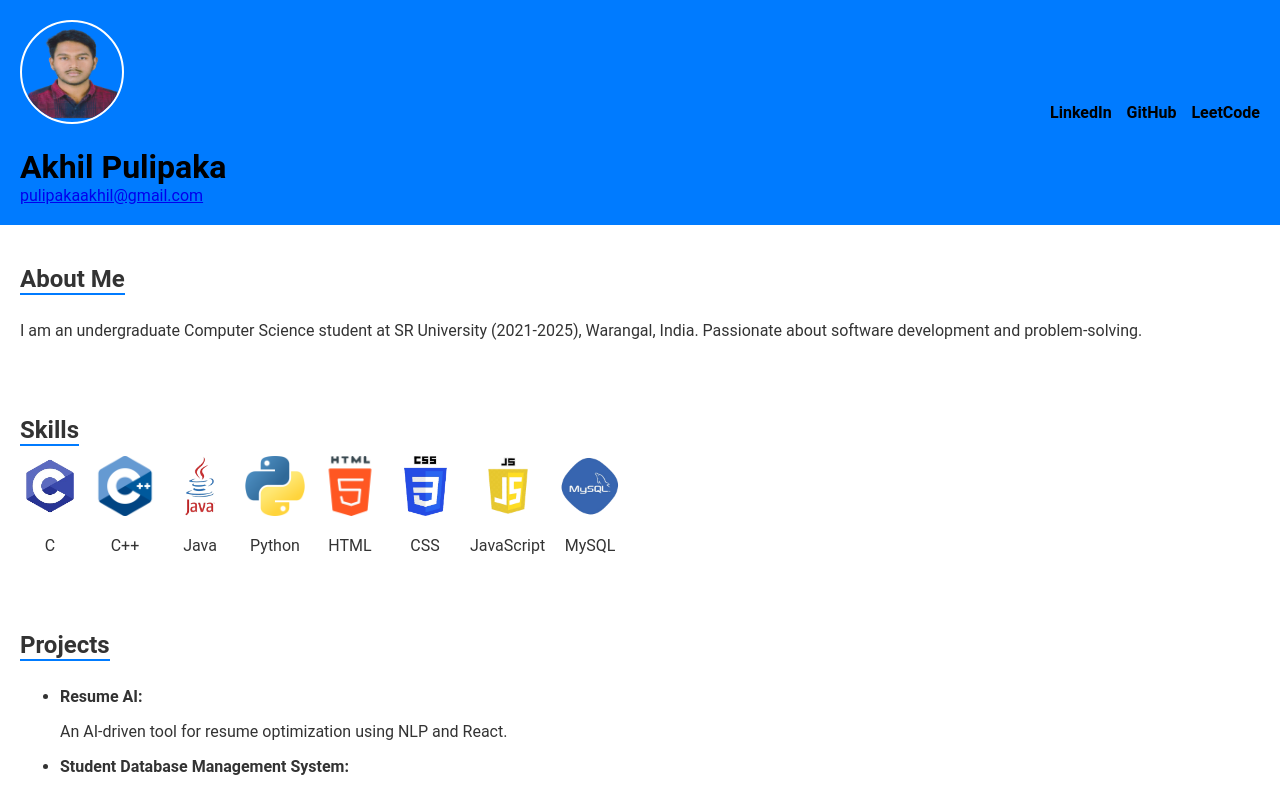
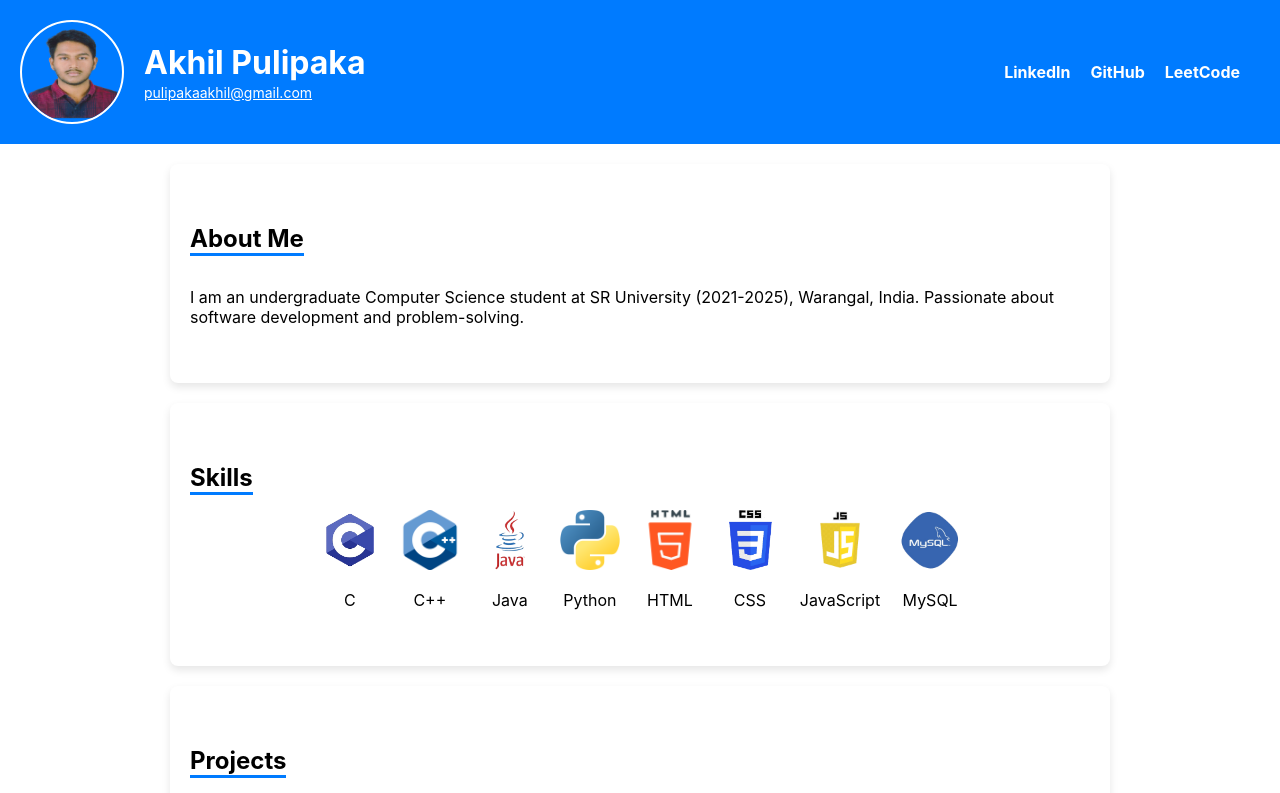
Before and after one commit to Akhil-Ferry/akhil_portfolio, a React (Create React App) app: page / in a window 1280 px wide. Shown: the top 793 px of the page. Built offline with nearby package versions, Linux system fonts and the light colour scheme.

Commit message:
Update App.css

```diff
--- a/src/App.css
+++ b/src/App.css
@@ -1,7 +1,8 @@
+
 /* Professional-themed styling */
-body {
+.body {
   font-family: "Roboto", sans-serif;
-  background-color: #ffffff;
+  background-color: #f5f5f5;
   color: #333;
   margin: 0;
   padding: 0;
@@ -12,26 +13,43 @@ body {
   height: 100px;
   border-radius: 50%;
   border: 2px solid #ffffff;
-  margin-bottom: 20px;
+  margin-right: 20px;
 }
 
 /* Header styling */
 .header {
   background: #007bff;
-  color: #000000;
+  color: #ffffff;
   padding: 20px;
   display: flex;
+  align-items: center;
   justify-content: space-between;
+}
+
+.header-left {
+  display: flex;
   align-items: center;
 }
 
 .header h1 {
   margin: 0;
+  font-size: 2rem;
+}
+
+.header .email {
+  margin-top: 5px;
+  color: #ffffff;
+  font-size: 14px;
+}
+
+.links {
+  display: flex;
+  gap: 20px;
+  margin-right: 20px;
 }
 
 .links a {
-  color: #000000;
-  margin-left: 15px;
+  color: #ffffff;
   text-decoration: none;
   font-weight: bold;
 }
@@ -42,18 +60,26 @@ body {
 
 /* Sections */
 section {
-  padding: 20px;
+  padding: 40px 20px;
+  background-color: #ffffff;
+  margin: 20px auto;
+  max-width: 900px;
+  box-shadow: 0 4px 8px rgba(0, 0, 0, 0.1);
+  border-radius: 8px;
 }
 
 h2 {
-  margin-bottom: 10px;
-  border-bottom: 2px solid #007bff;
+  margin-bottom: 15px;
+  border-bottom: 3px solid #007bff;
   display: inline-block;
+  font-size: 1.5rem;
 }
 
 .skills-logos {
   display: flex;
-  gap: 15px;
+  flex-wrap: wrap;
+  gap: 20px;
+  justify-content: center;
 }
 
 .skill-item {
@@ -75,6 +101,7 @@ h2 {
   background: #007bff;
   color: #fff;
   text-align: center;
-  padding: 10px 0;
-  margin-top: 20px;
+  padding: 15px 0;
+  margin-top: 30px;
+  font-size: 0.9rem;
 }
```
